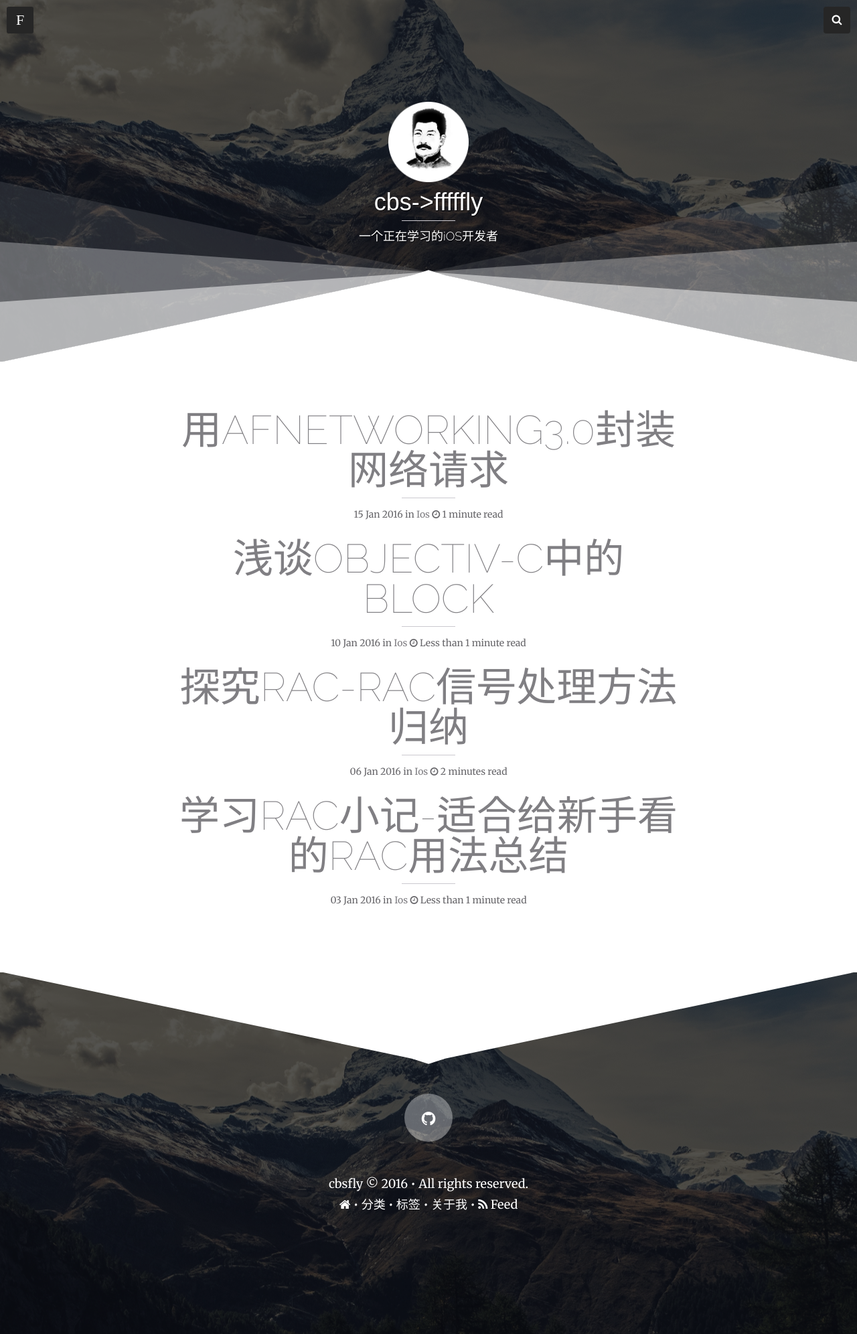
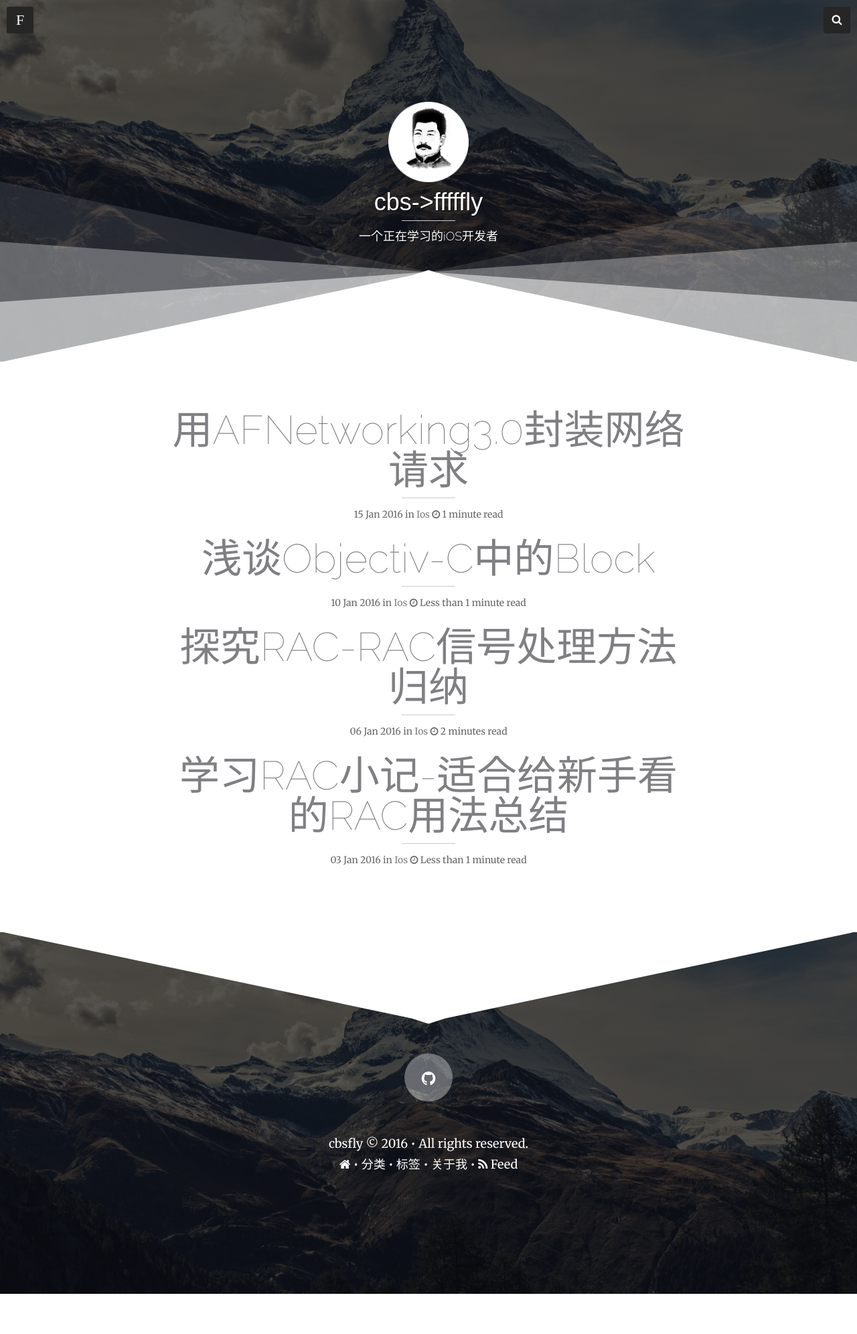
Before and after one commit to cbsfly/cbsfly.github.io, a Jekyll site: the page built from index.html, in a window 1280 px wide. Shown: the whole page at 67% size. Built offline with Jekyll 4.4.1, drawn with Linux system fonts in a browser that asks for light colours; nearby versions of some CDN libraries; the list of posts is cut into pages by our own code; comment, search, counter and statistics services are not loaded; after the commit the page ends 1932 px from its top, so only the background shows below that.

Commit message:
大写都去了

```diff
--- a/assets/css/style.css
+++ b/assets/css/style.css
@@ -48,8 +48,8 @@ h3 {
   line-height: 24px;
   margin-top: 24px;
   margin-bottom: 20px;
-  text-transform: uppercase;
-}
+/*  text-transform: uppercase;
+*/}
 h3 small {
   font-size: 13px;
 }
@@ -62,18 +62,18 @@ h4 {
   margin-top: 24px;
   margin-bottom: 16px;
   font-size: 16px;
-  text-transform: uppercase;
-}
+/*  text-transform: uppercase;
+*/}
 h4 small {
   font-size: 16px;
 }
 h5 {
   font-size: 16px;
-  text-transform: uppercase;
+/*  text-transform: uppercase;*/
 }
 h6 {
   font-size: 13px;
-  text-transform: uppercase;
+/*  text-transform: uppercase;*/
   margin: 0;
 }
 /* - Links - */
@@ -243,7 +243,7 @@ pre {
   font-size: 60px;
   font-weight: bold;
   line-height: 1;
-  text-transform: uppercase;
+/*  text-transform: uppercase;*/
 }
 .super.text-center small {
   display: block;
@@ -2530,7 +2530,7 @@ body.search-overlay:after {
 .post-list .entry-date {
     display: none;
     font-size: 14px;
-    text-transform: uppercase;
+/*    text-transform: uppercase;*/
 }
 
 @media only screen and (min-width:48em) {
@@ -3923,7 +3923,7 @@ a#slide.slide:after{
 #sidebar #navigation li a{
     padding:0 0 18px;
     font:700 16px/1em "Cambria";
-    text-transform: uppercase;;
+/*    text-transform: uppercase;;*/
     color:#b3b3b1
     }
 
```
